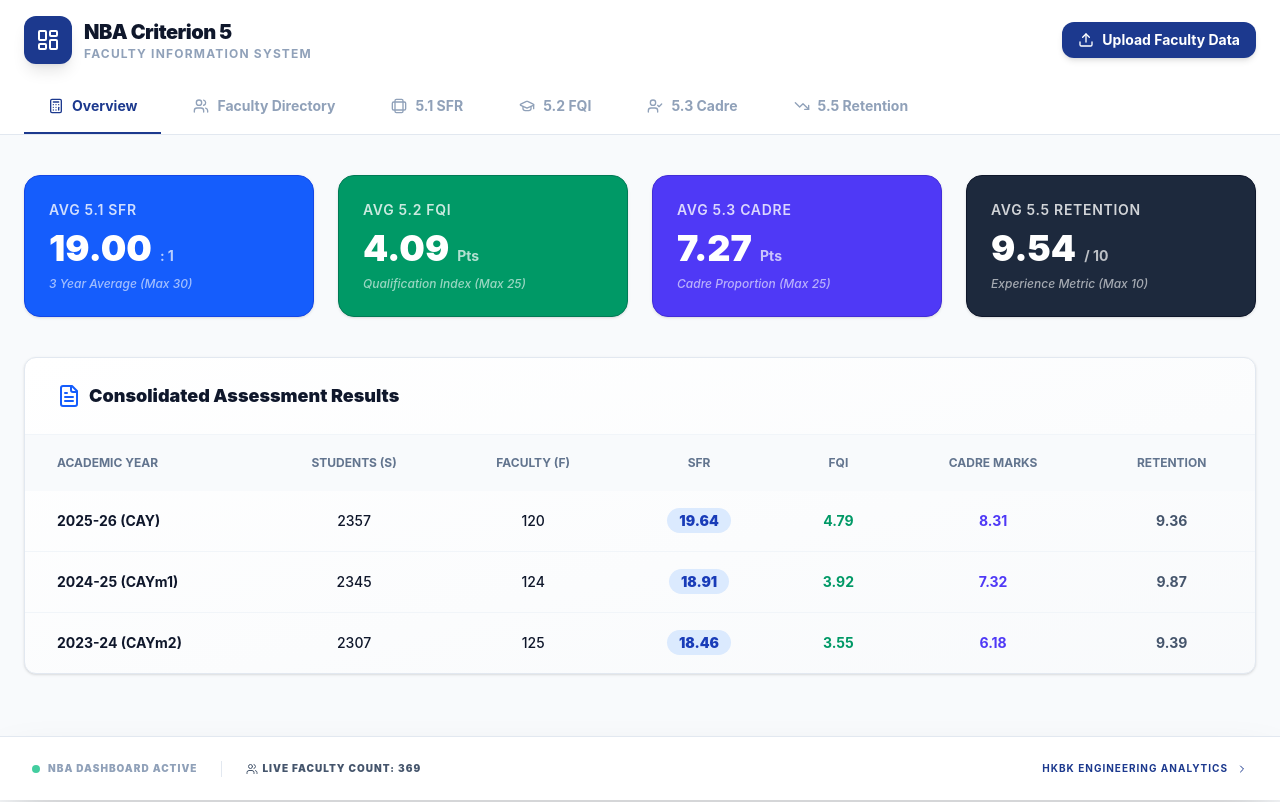
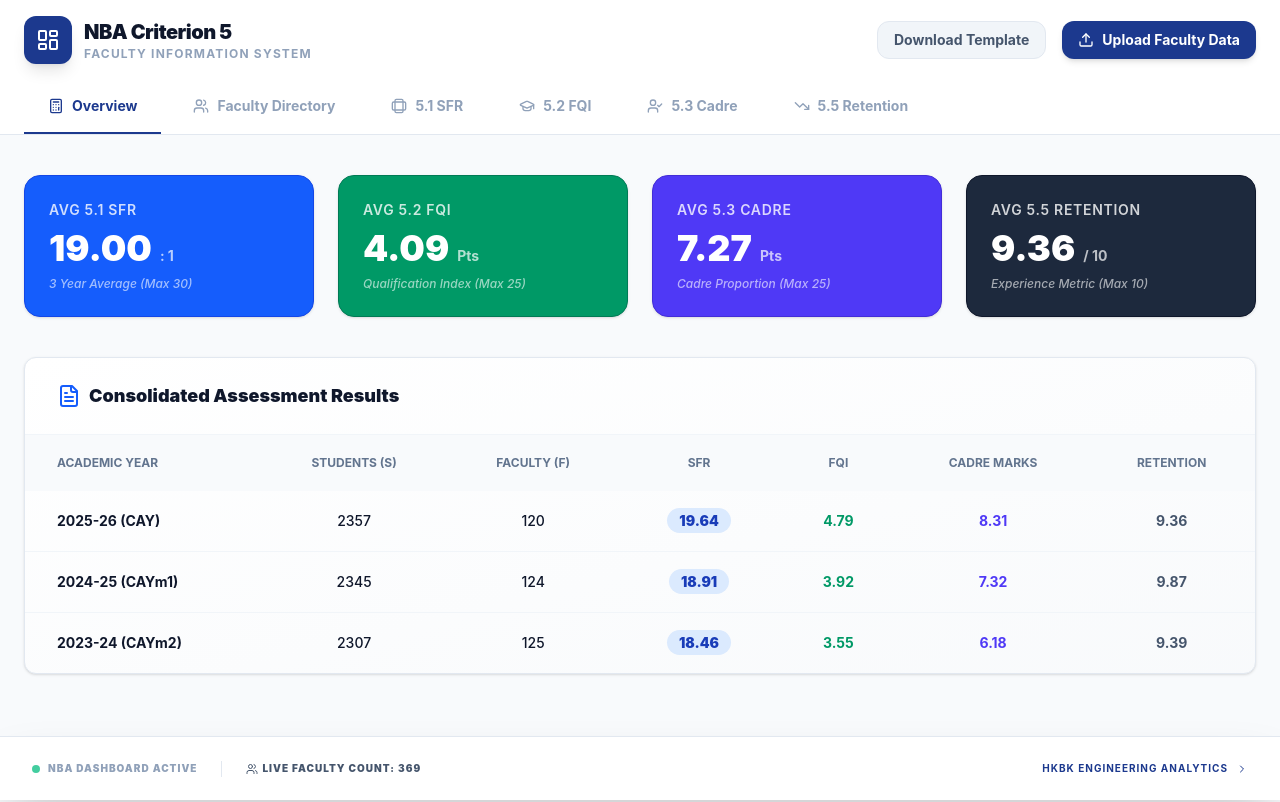
Before and after one commit to saru-saka/NBA-Criterion-5, a React (Vite) app: page / in a window 1280 px wide. Built offline with nearby package versions, Linux system fonts and the light colour scheme.

Commit message:
feat: Implement faculty retention calculation
Adds a new function `calculateRetention` to compute the faculty retention score based on the percentage of faculty staying for more than 3 years. Updates the averaging logic for retention score to utilize this new function.

```diff
--- a/src/App.tsx
+++ b/src/App.tsx
@@ -102,16 +102,45 @@ export default function App() {
     return Math.min(marks, 25).toFixed(2);
   };
 
+  const calculateRetention = (data: YearData) => {
+    if (facultyList.length === 0) return data.retentionScore;
+
+    // NBA 5.5 Retention Calculation Logic (Simplified)
+    // Marks are based on percentage of faculty staying for >3 years
+    const stayingMoreThan3 = facultyList.filter(f => f.experience >= 3).length;
+    const total = facultyList.length;
+    const percentage = (stayingMoreThan3 / total) * 100;
+
+    // Typically: 85%+=10, 75%+=8, 65%+=6, etc.
+    if (percentage >= 85) return "10.00";
+    if (percentage >= 75) return "8.00";
+    if (percentage >= 65) return "6.00";
+    if (percentage >= 55) return "4.00";
+    return "2.00";
+  };
+
   const averageSFR = (NBA_DATA.reduce((acc, curr) => acc + parseFloat(calculateSFR(curr)), 0) / 3).toFixed(2);
   const averageFQI = (NBA_DATA.reduce((acc, curr) => acc + parseFloat(calculateFQI(curr)), 0) / 3).toFixed(2);
   const averageCadre = (NBA_DATA.reduce((acc, curr) => acc + parseFloat(calculateCadre(curr)), 0) / 3).toFixed(2);
-  const averageRetention = (NBA_DATA.reduce((acc, curr) => acc + parseFloat(curr.retentionScore), 0) / 3).toFixed(2);
+  const averageRetention = (NBA_DATA.reduce((acc, curr) => acc + parseFloat(calculateRetention(NBA_DATA[0])), 0) / 3).toFixed(2);
 
   const filteredFaculty = facultyList.filter(f =>
     f.name.toLowerCase().includes(searchQuery.toLowerCase()) ||
     f.degree.toLowerCase().includes(searchQuery.toLowerCase()) ||
     f.presentDesignation.toLowerCase().includes(searchQuery.toLowerCase())
   );
+
+  const downloadSample = () => {
+    const data = [
+      ["SN", "Faculty Name", "PAN", "Degree", "University", "Specialization", "Joining Date", "Experience (Years)", "Joining Designation", "Present Designation", "Nature", "Currently Associated (Y/N)"],
+      [1, "Dr. John Doe", "ABCDE1234F", "Ph.D", "Anna University", "CSE", "2018-06-15", 5.5, "Assistant Professor", "Associate Professor", "Regular", "Y"],
+      [2, "Jane Smith", "BCDEF2345G", "M.Tech", "VTU", "Software Engineering", "2021-01-10", 2.5, "Assistant Professor", "Assistant Professor", "Contract", "Y"]
+    ];
+    const ws = XLSX.utils.aoa_to_sheet(data);
+    const wb = XLSX.utils.book_new();
+    XLSX.utils.book_append_sheet(wb, ws, "Template");
+    XLSX.writeFile(wb, "Faculty_Template.xlsx");
+  };
 
   return (
     <div className="min-h-screen bg-slate-50">
@@ -127,6 +156,12 @@ export default function App() {
             </div>
           </div>
           <div className="hidden md:flex gap-4">
+            <button
+              onClick={downloadSample}
+              className="px-4 py-2 bg-slate-100 text-slate-600 rounded-xl font-bold text-sm hover:bg-slate-200 transition-all border border-slate-200"
+            >
+              Download Template
+            </button>
             <input
               type="file"
               ref={fileInputRef}
@@ -210,7 +245,7 @@ export default function App() {
                         <td className="px-8 py-5 text-center"><span className="px-3 py-1 bg-blue-100 text-blue-800 rounded-full font-black">{calculateSFR(data)}</span></td>
                         <td className="px-8 py-5 text-center text-emerald-600 font-bold">{calculateFQI(data)}</td>
                         <td className="px-8 py-5 text-center text-indigo-600 font-bold">{calculateCadre(data)}</td>
-                        <td className="px-8 py-5 text-center text-slate-600 font-bold">{data.retentionScore}</td>
+                        <td className="px-8 py-5 text-center text-slate-600 font-bold">{calculateRetention(data)}</td>
                       </tr>
                     ))}
                   </tbody>
@@ -511,7 +546,7 @@ export default function App() {
                       <tr key={idx}>
                         <td className="px-4 py-4 font-bold">{data.year}</td>
                         <td className="px-4 py-4 text-center font-medium font-mono">{facultyList.length || data.facultyCount}</td>
-                        <td className="px-4 py-4 text-center text-lg font-black text-slate-900">{data.retentionScore}</td>
+                        <td className="px-4 py-4 text-center text-lg font-black text-slate-900">{calculateRetention(data)}</td>
                       </tr>
                     ))}
                   </tbody>
```
